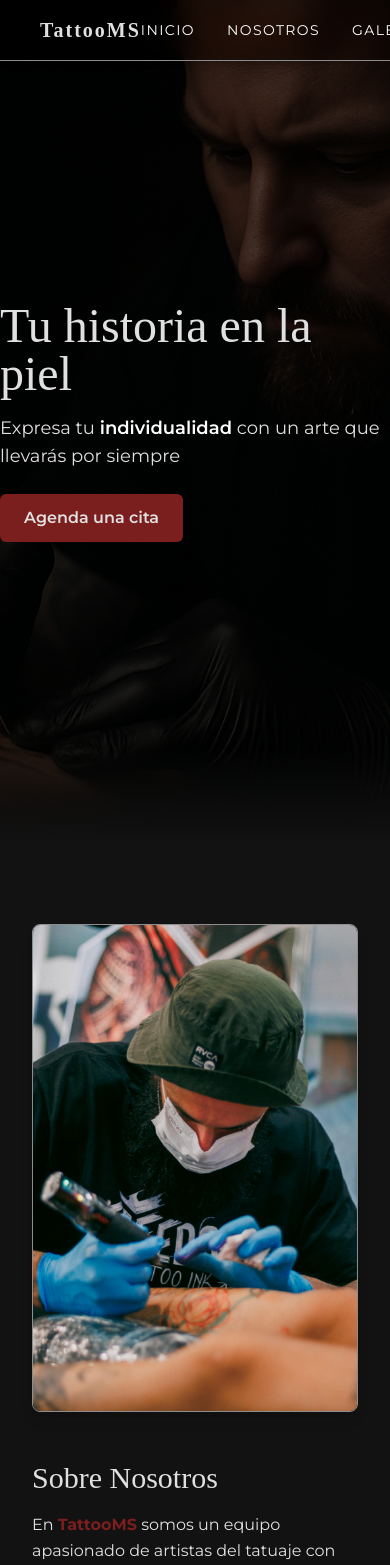
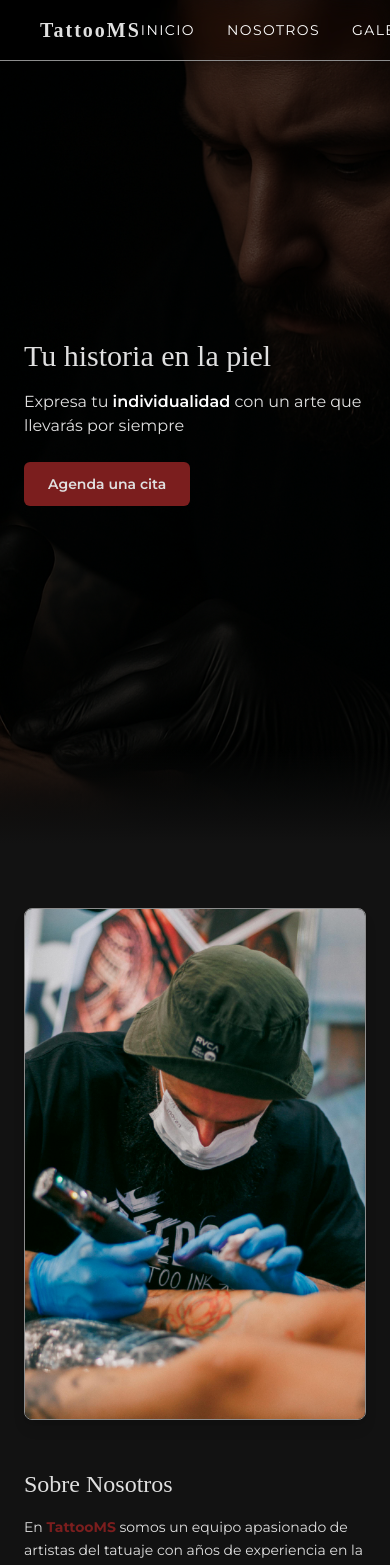
Before and after one commit to MarcoPozo/TattooMS, a React (Vite) app: page / in a window 390 px wide. Shown: the top 1565 px of the page. Built offline with nearby package versions, Linux system fonts and the light colour scheme; a web font is replaced by a local one.

Commit message:
Se realizo responsive de Hero y About

```diff
--- a/src/components/About/About.jsx
+++ b/src/components/About/About.jsx
@@ -3,18 +3,18 @@ import tattooTeam from "../../assets/tattooTeam.jpg";
 
 export default function About() {
   return (
-    <section id="about" className="min-h-screen flex items-center justify-center bg-[var(--color-bg)] font-body px-8 py-20">
+    <section id="about" className="min-h-[90vh] flex items-center justify-center bg-[var(--color-bg)] font-body px-6 sm:px-8 md:px-10 xl:px-20 py-16 sm:py-20">
       <motion.div
-        className="flex flex-col md:flex-row items-center gap-12 max-w-6xl"
+        className="w-full max-w-6xl mx-auto flex flex-col md:flex-row items-center gap-12"
         initial={{ opacity: 0, y: 50 }}
         whileInView={{ opacity: 1, y: 0 }}
         transition={{ duration: 0.6 }}
         viewport={{ once: true }}>
-        <img src={tattooTeam} alt="Nuestro equipo" className="w-full md:w-1/2 rounded-lg shadow-lg border border-[var(--color-border)]" />
+        <img src={tattooTeam} alt="Nuestro equipo" className="w-full max-w-md md:max-w-none md:w-1/2 rounded-lg shadow-lg border border-[var(--color-border)]" />
 
         <div className="text-left md:w-1/2">
-          <h2 className="text-3xl md:text-4xl font-titulo text-[var(--color-text)] mb-4">Sobre Nosotros</h2>
-          <p className="text-[var(--color-text)] leading-relaxed">
+          <h2 className="text-2xl sm:text-3xl md:text-4xl font-titulo text-[var(--color-text)] mb-4">Sobre Nosotros</h2>
+          <p className="text-sm sm:text-base md:text-lg text-[var(--color-text)] leading-relaxed">
             En <span className="text-[var(--color-primary)] font-bold">TattooMS</span> somos un equipo apasionado de artistas del tatuaje con años de experiencia en la industria. Nos especializamos en
             crear diseños únicos y personalizados que reflejan la personalidad y estilo de cada cliente. Nuestro estudio es un espacio acogedor y profesional donde cada detalle cuenta, desde la
             higiene hasta la atención al cliente.
--- a/src/components/Hero/Hero.jsx
+++ b/src/components/Hero/Hero.jsx
@@ -3,21 +3,26 @@ import heroImage from "../../assets/heroImage.png";
 
 export default function Hero() {
   return (
-    <section className="relative w-full h-screen bg-cover bg-top font-body" style={{ backgroundImage: `url(${heroImage})`, color: "var(--color-text)" }} id="hero">
+    <section className="relative w-full min-h-[90vh] h-screen bg-cover bg-top font-body" style={{ backgroundImage: `url(${heroImage})`, color: "var(--color-text)" }} id="hero">
       <div className="absolute inset-0 bg-black/60 flex items-center justify-center">
-        <div className="w-full flex flex-col items-start justify-center max-w-6xl mx-auto">
-          <motion.h1 className="text-5xl md:text-6xl mb-4" style={{ fontFamily: "var(--font-titulo)" }} initial={{ opacity: 0, y: 30 }} animate={{ opacity: 1, y: 0 }} transition={{ duration: 0.8 }}>
+        <div className="w-full px-6 sm:px-8 md:px-10 xl:px-0 flex flex-col items-start justify-center max-w-6xl mx-auto ">
+          <motion.h1
+            className="text-3xl sm:text-4xl md:text-5xl lg:text-6xl mb-4"
+            style={{ fontFamily: "var(--font-titulo)" }}
+            initial={{ opacity: 0, y: 30 }}
+            animate={{ opacity: 1, y: 0 }}
+            transition={{ duration: 0.8 }}>
             Tu historia en la piel
           </motion.h1>
 
-          <motion.p className="text-lg md:text-xl max-w-xl mb-6" initial={{ opacity: 0, y: 20 }} animate={{ opacity: 1, y: 0 }} transition={{ duration: 0.9, delay: 0.2 }}>
+          <motion.p className="text-base sm:text-lg md:text-xl max-w-xl mb-6" initial={{ opacity: 0, y: 20 }} animate={{ opacity: 1, y: 0 }} transition={{ duration: 0.9, delay: 0.2 }}>
             Expresa tu <span className="font-semibold text-white">individualidad</span> con un arte que llevarás por siempre
           </motion.p>
 
           <motion.button
             whileHover={{ scale: 1.05 }}
             whileTap={{ scale: 0.95 }}
-            className=" hover:bg-hover px-6 py-3 rounded-md font-semibold cursor-pointer transition"
+            className="hover:bg-hover px-6 py-3 rounded-md font-semibold cursor-pointer transition text-sm sm:text-base"
             style={{ backgroundColor: "var(--color-primary)" }}>
             Agenda una cita
           </motion.button>
```
